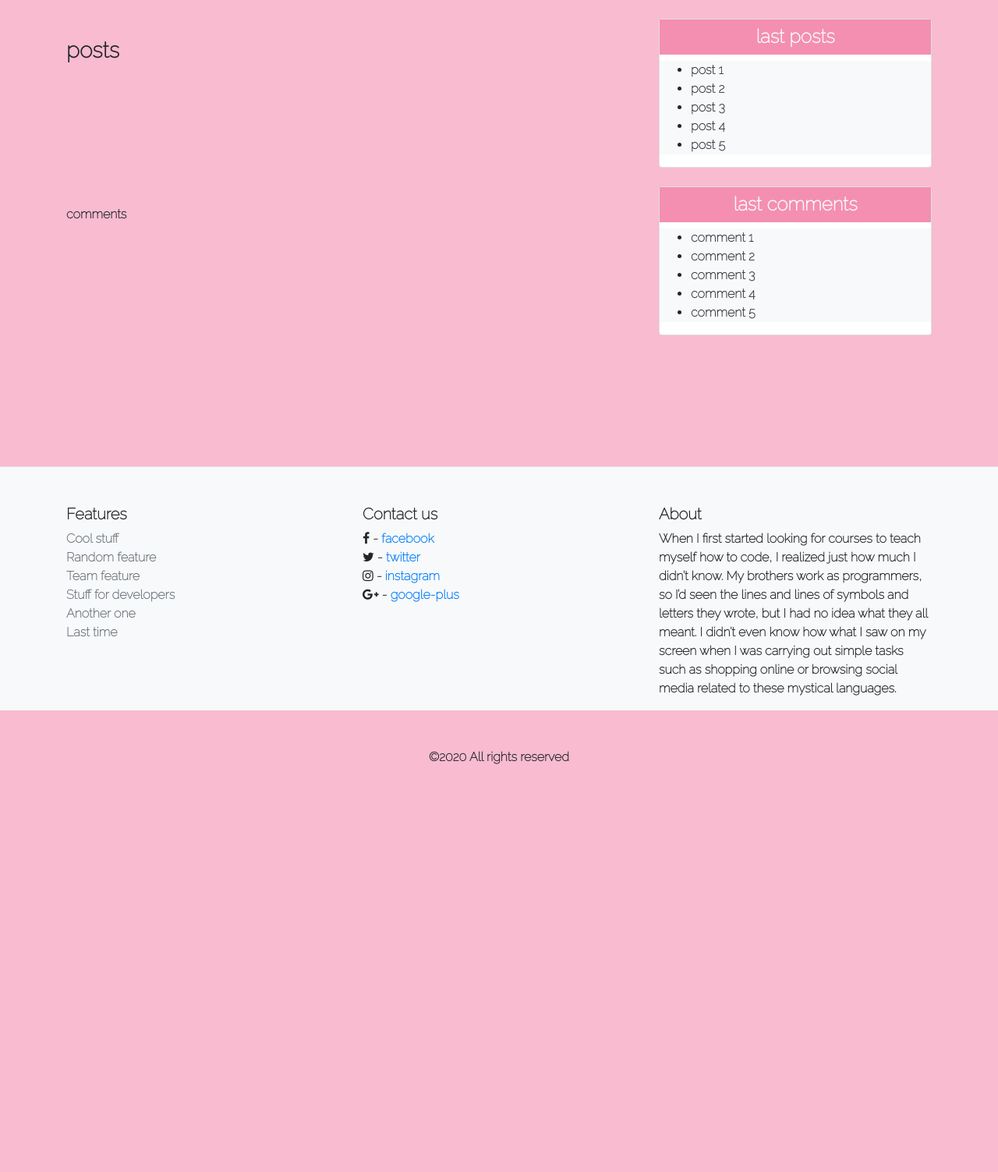
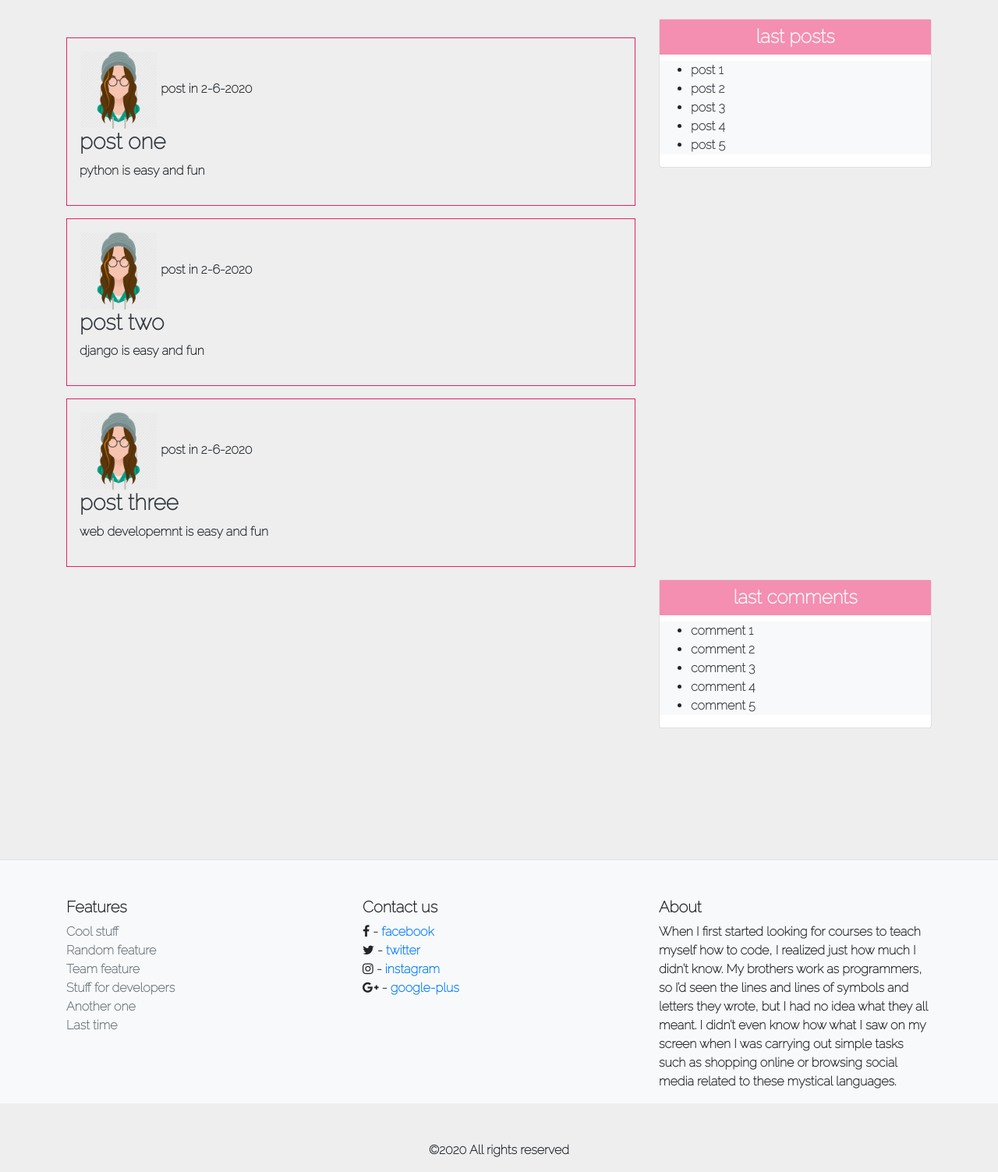
Before and after one commit to rimatechcampus/django-blog, a Django app: page / in a window 1280 px wide. Shown: the part 87-1590 px from the top of the page at 78% size. Before the commit the page ends 1086 px from the top, so only its background shows below. Run offline with Django 3.2, Linux system fonts and the light colour scheme; some libraries are stand-ins or nearby versions.

Commit message:
make first posts

```diff
--- a/vblog/templates/base.html
+++ b/vblog/templates/base.html
@@ -13,7 +13,7 @@
         body {
             font-family: 'Raleway',
                 sans-serif;
-            background-color: #f8bbd0;
+            background-color: #eee;
         }
     </style>
     <title>my blog</title>
@@ -81,8 +81,8 @@
             </div>
         </div>
 
-        <div class="row mt-4">
-            <div class="col-md-8 font-weight-bold mt-4">comments</div>
+        <div class="row ">
+            <div class="col-md-8 font-weight-bold "></div>
             <div class="col-md-4">
                 <div class="card">
                     <h4 class="text-center text-light font-weight-bold p-2" style="background-color: #f48fb1;">last
--- a/vblog/templates/home.html
+++ b/vblog/templates/home.html
@@ -1,9 +1,20 @@
 {% extends 'base.html' %}
-
+{% load static %}
 
 {% block content  %}
 
-<h3 class="font-weight-bold">posts</h3>
+
+{% for post in  posts%}
+<div class="container font-weight-bold p-3 mb-3" style="border: 1px solid #e91e63;;">
+    <img class="img-fluid" src="{% static 'images/user.png' %}" alt="" width="100px">
+    <span>post in {{post.post_date}}</span>
+    <h3><a href="#" class="font-weight-bold text-dark">{{post.title}}</a></h3>
+    <p>{{post.content}}</p>
+</div>
+
+{% endfor %}
+
+
 
 
 {% endblock content  %}
--- a/vblog/views.py
+++ b/vblog/views.py
@@ -1,7 +1,30 @@
 from django.shortcuts import render
 
 # Create your views here.
-
+posts = [
+    {
+        'title':'post one',
+        'content':'python is easy and fun',
+        'post_date':'2-6-2020',
+        'author':'rima hazim'
+    },
+    {
+        'title':'post two',
+        'content':'django is easy and fun',
+        'post_date':'2-6-2020',
+        'author':'rmrm hazim'
+    },
+    {
+        'title':'post three',
+        'content':'web developemnt  is easy and fun',
+        'post_date':'2-6-2020',
+        'author':'rora hazim'
+    }
+]
 
 def home(request):
-    return render(request , 'home.html', {})
+    context = {
+        'title':'home',
+        'posts' : posts
+    }
+    return render(request , 'home.html', context)
```
Also changed, not shown: static/css/main.css (+7 -0 lines), static/images/user.png (added).
